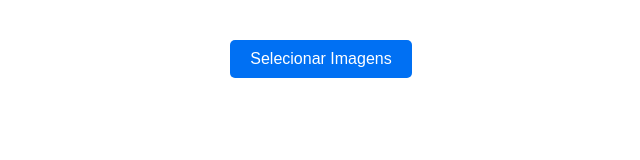
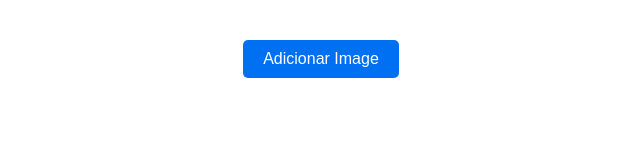
Before and after one commit to srodrigo28/react-loja, a React (Vite) app: page / in a window 1280 px wide. Shown: the top 160 px of the page, without its empty margins (319-959 px from the left). Built offline with nearby package versions, Linux system fonts and the light colour scheme.

Commit message:
updated upload in image

```diff
--- a/src/Loja3/index.jsx
+++ b/src/Loja3/index.jsx
@@ -44,7 +44,7 @@ export function Loja3() {
           marginBottom: '1rem',
         }}
       >
-        Selecionar Imagens
+        Adicionar Image
       </button>
 
       {/* Input file para múltiplas imagens */}
@@ -62,7 +62,7 @@ export function Loja3() {
         {images.map((image) => (
           <div key={image.id} style={{ textAlign: 'center' }}>
             <img src={image.url} alt={image.name} style={{ width: '150px', height: 'auto', borderRadius: '5px' }} />
-            <p style={{ fontSize: '14px', marginTop: '0.5rem' }}>{image.name}</p>
+            <p style={{ fontSize: '14px', marginTop: '0.5rem' }}></p>
           </div>
         ))}
       </div>
```
